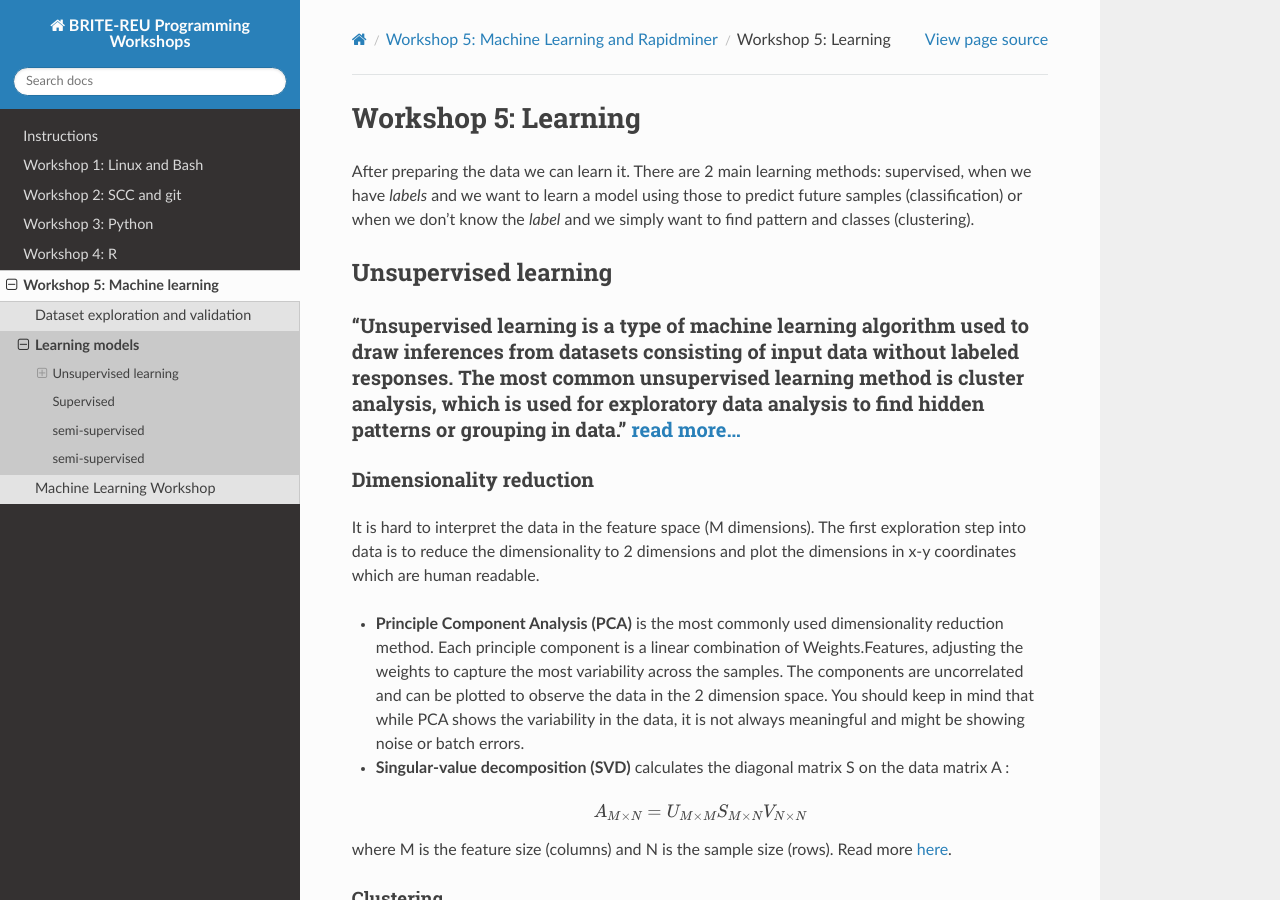
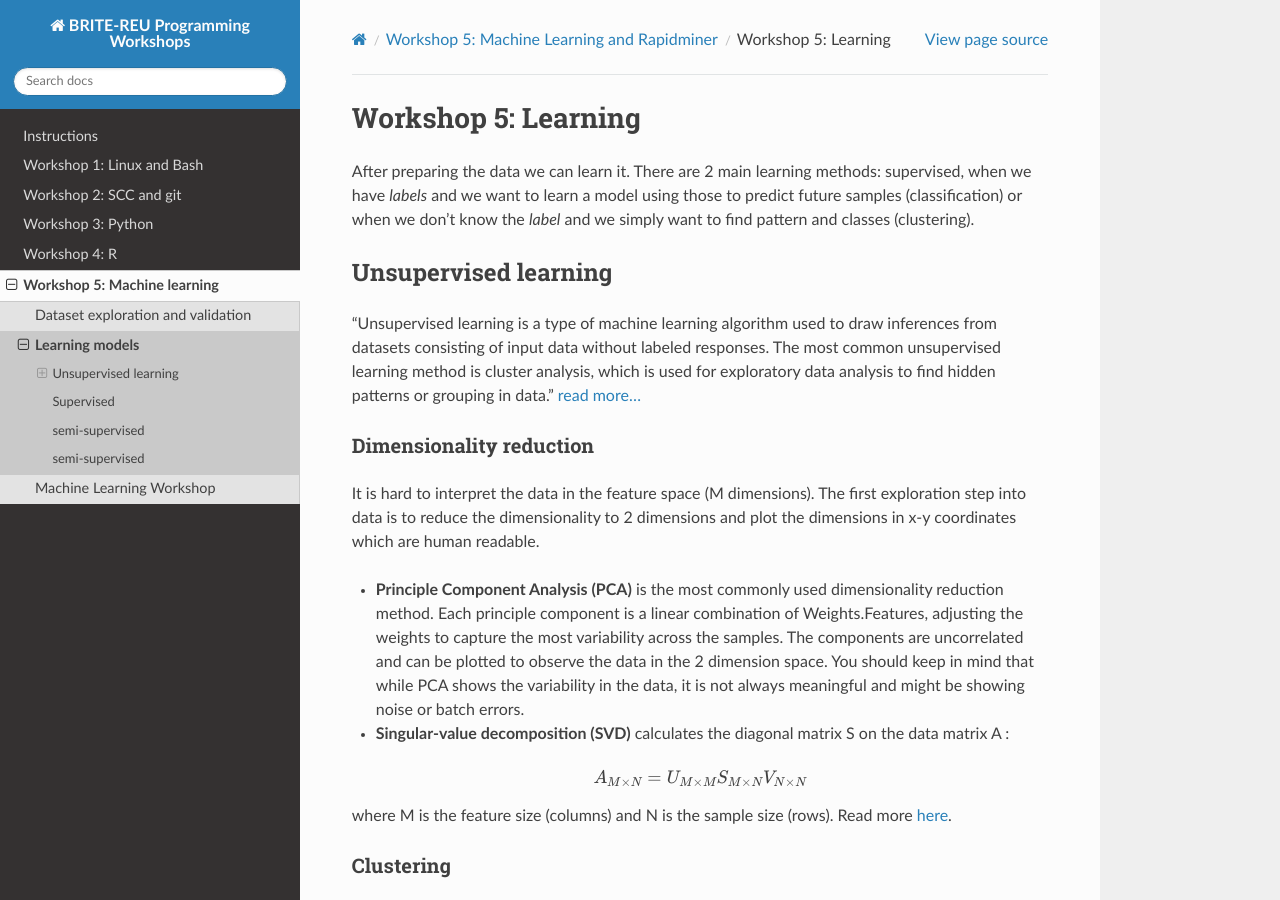
Before and after one commit to BRITE-REU/programming-workshops, a Sphinx documentation site: the page built from source/workshops/05_Machine_learning/learning.rst, in a window 1280 px wide and 900 px high. Built offline with Sphinx 7.4.7 and the Read the Docs theme 2.0.0, drawn with Linux system fonts in a browser that asks for light colours; pages that are not in the unit, such as notebooks, are missing from menus.

Commit message:
Update learning.rst

```diff
--- a/source/workshops/05_Machine_learning/learning.rst
+++ b/source/workshops/05_Machine_learning/learning.rst
@@ -10,7 +10,9 @@
 --------------------------------------------
  Unsupervised learning
 --------------------------------------------
+
 "Unsupervised learning is a type of machine learning algorithm used to draw inferences from datasets consisting of input data without labeled responses. The most common unsupervised learning method is cluster analysis, which is used for exploratory data analysis to find hidden patterns or grouping in data." `read more... <https://www.mathworks.com/discovery/unsupervised-learning.html>`_
+
 ***************************
 Dimensionality reduction
 ***************************
@@ -34,10 +36,11 @@
 * **Hierarchical clustering** is the most basic clustering algorithm. The samples are put in it's own 'clade' and then iteratively the most similar clades are combined. This can be done bottom up or downwards to form a dendrogram which you can cut at any level to obtain different number of clusters. Hierarchical clustering is usually shown as a heatmap.
 
 .. image:: img/hierarchical_clustering.png
+    :scale: 50%
 
 .. raw:: html
 
-    <iframe width="560" height="315" src="https://www.youtube.com/watch?v=7xHsRkOdVwo" frameborder="0" allowfullscreen></iframe>
+    <iframe width="560" height="315" src="https://www.youtube.com/embed/7xHsRkOdVwo" frameborder="0" allow="autoplay; encrypted-media" allowfullscreen></iframe>
 
 
 * **K-means** is a method to cluster the samples into K groups with different means. The algorithm starts by choosing K random points as *means* in the feature space and assigning samples to each cluster based on their closest mean (by some similarity measure). The means are iteratively moved to best fit the samples until no further improvement can be done. This method is not deterministic and depends on the initial random guesses.
@@ -46,7 +49,8 @@
 
 .. raw:: html
 
-    <iframe width="560" height="315" src="https://www.youtube.com/watch?v=BVFG7fd1H30" frameborder="0" allowfullscreen></iframe>
+    <iframe width="560" height="315" src="https://www.youtube.com/embed/BVFG7fd1H30" frameborder="0" allow="autoplay; encrypted-media" allowfullscreen></iframe>
+
 
 * **X-means** is a general K-means clustering algorithm that tries different K values to find the K that best represents the data.
 
```
